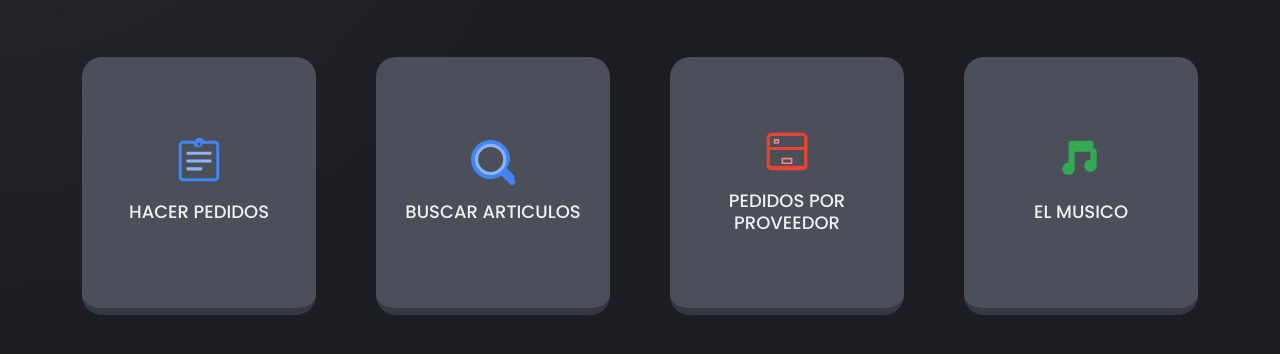
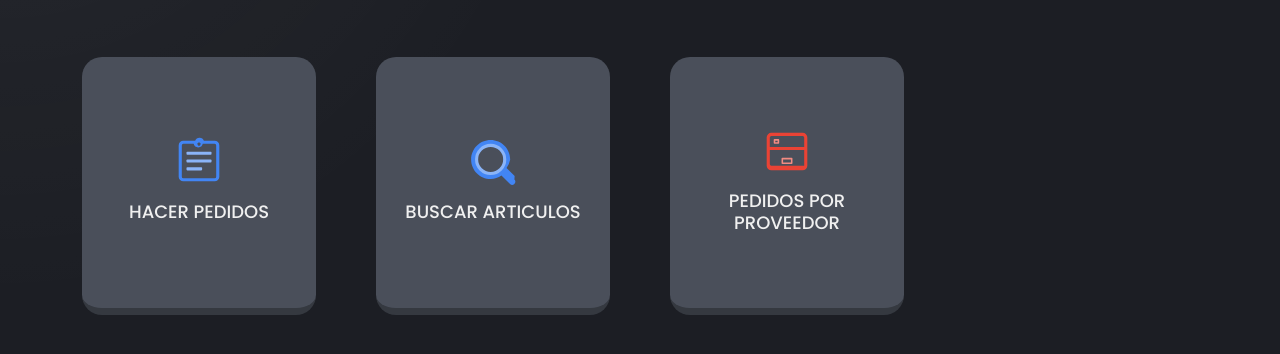
Before and after one commit to JRaul-roman/GENERAL-TIENDA, a plain HTML site: page index.html in a window 1280 px wide. Shown: the part 268-622 px from the top of the page. Drawn offline with Linux system fonts and the light colour scheme.

Commit message:
Add files via upload

```diff
--- a/index.html
+++ b/index.html
@@ -121,12 +121,6 @@
                 <span class="app-name">PEDIDOS POR PROVEEDOR</span>
             </a>
 
-            <!-- App: EL MUSICO -->
-            <a href="https://elmusico-productos.netlify.app/" target="_blank" rel="noopener noreferrer" class="app-link">
-                <svg class="app-icon" viewBox="0 0 64 64"><path fill="#34A853" d="M48,20V10a4,4,0,0,0-4-4H20a4,4,0,0,0-4,4V34a8,8,0,1,0,8,8V20h20v10a8,8,0,1,0,8,8V20a4,4,0,0,0-4-4Z"/></svg>
-                <span class="app-name">EL MUSICO</span>
-            </a>
-
             <!-- Añade más aplicaciones aquí -->
 
         </div>
```
